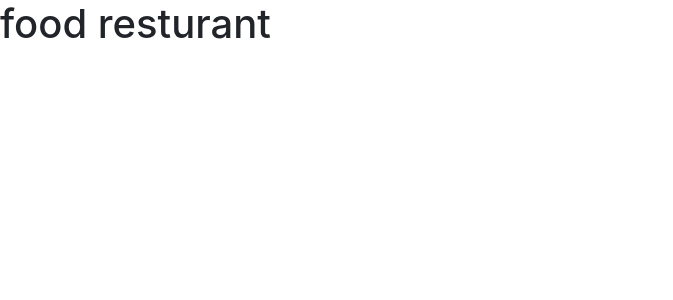
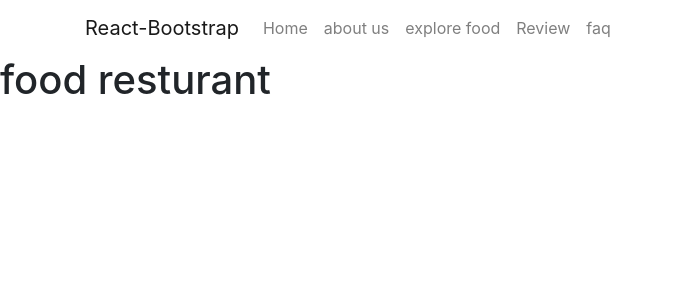
Before and after one commit to seifmoustafa/Foodera, a React (Create React App) app: page / in a window 1280 px wide. Shown: the top 300 px of the page, without its empty margins (0-673 px from the left). Built offline with nearby package versions, Linux system fonts and the light colour scheme.

Commit message:
create navbar

```diff
--- a/src/App.js
+++ b/src/App.js
@@ -1,10 +1,18 @@
 import logo from './logo.svg';
 import './App.css';
 import Home from './components/Home';
+import { Fragment } from 'react';
+import Navs  from './components/Navs/Navs.js';
 
 function App() {
   return (
-   <Home />
+    <Fragment>
+      <Navs />
+
+      <Home />
+
+    </Fragment>
+
   );
 }
 
--- a/src/components/Navs/Navs.js
+++ b/src/components/Navs/Navs.js
@@ -1 +1,23 @@
 import React from "react";
+import {Navbar, Nav, Container} from 'react-bootstrap';
+const Navs = () => {
+    return (
+    <Navbar expand="lg" className="bg-body-tertiary">
+    <Container>
+      <Navbar.Brand href="#home">React-Bootstrap</Navbar.Brand>
+      <Navbar.Toggle aria-controls="basic-navbar-nav" />
+      <Navbar.Collapse id="basic-navbar-nav">
+        <Nav className="me-auto">
+          <Nav.Link href="#home">Home</Nav.Link>
+          <Nav.Link href="#link">about us</Nav.Link>
+          <Nav.Link href="#home">explore food</Nav.Link>
+          <Nav.Link href="#home">Review</Nav.Link>
+          <Nav.Link href="#link">faq</Nav.Link>
+        </Nav>
+      </Navbar.Collapse>
+    </Container>
+  </Navbar>
+  );
+}
+
+export default Navs;
```
